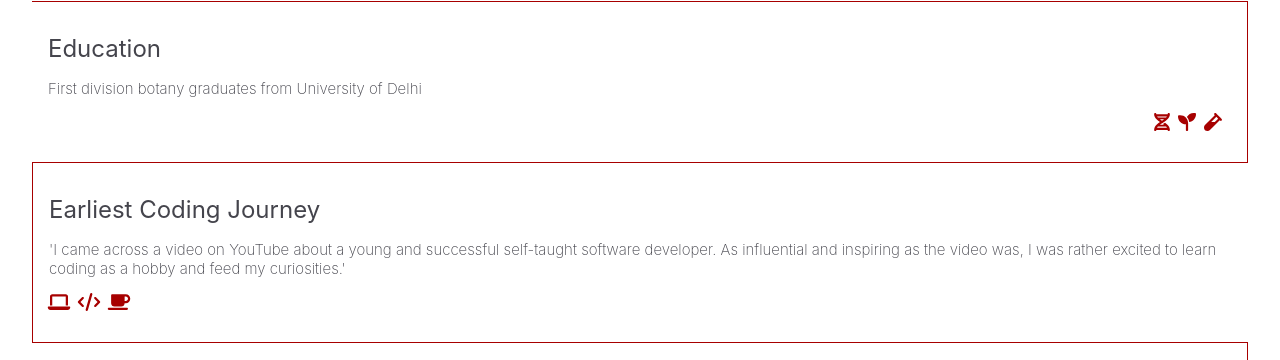
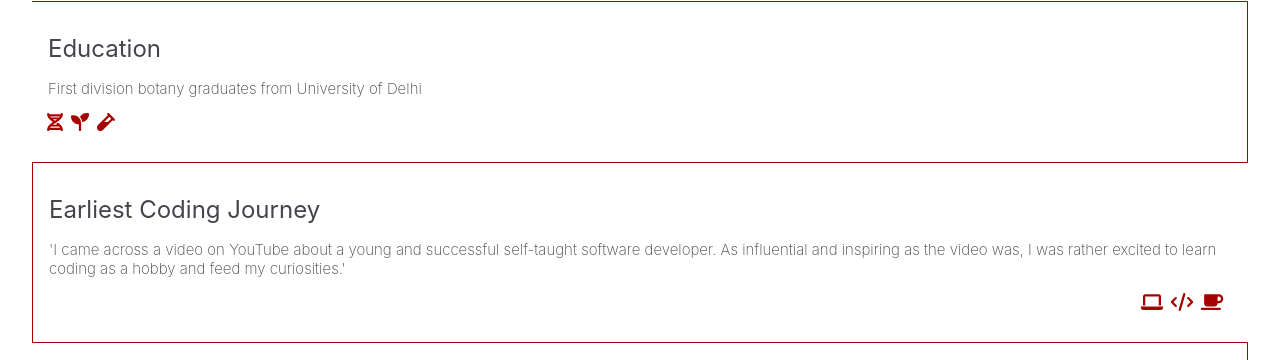
Before and after one commit to Tsedhondup/Portfolio, a React (Create React App) app: page /About in a window 1280 px wide. Shown: the part 401-761 px from the top of the page. Built offline with nearby package versions, Linux system fonts and the light colour scheme.

Commit message:
icon alignment changed

```diff
--- a/src/Components/AboutFirst/AboutFirst.scss
+++ b/src/Components/AboutFirst/AboutFirst.scss
@@ -113,7 +113,7 @@
   }
   &__icon-container {
     display: flex;
-    justify-content: flex-end;
+    justify-content: flex-start;
     align-items: center;
     &--icons {
       width: auto;
@@ -133,7 +133,7 @@
   &__icon-container-2,
   &__icon-container-4 {
     display: flex;
-    justify-content: flex-start;
+    justify-content: flex-end;
   }
 }
 
```
